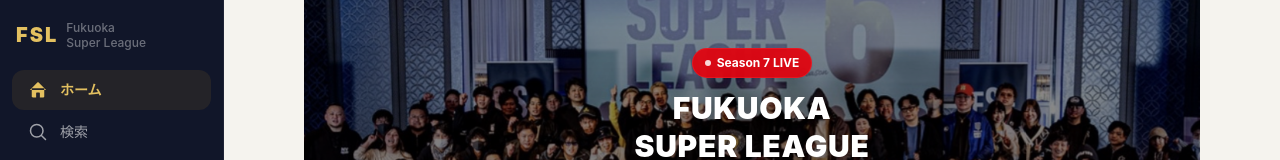
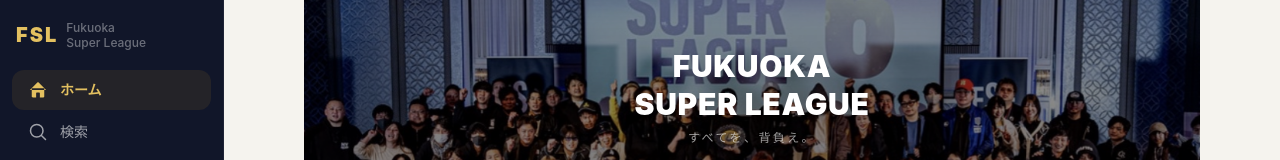
Before and after one commit to MomozakiRyoya/fsl, a Next.js app: page / in a window 1280 px wide. Shown: the top 160 px of the page. Built offline with nearby package versions, Linux system fonts and the light colour scheme; no server answers; the database is empty.

Commit message:
fix: hide Season 7 LIVE badge from home hero

```diff
--- a/src/app/page.tsx
+++ b/src/app/page.tsx
@@ -77,11 +77,6 @@
 
         {/* コンテンツ */}
         <div className="relative px-6 pt-12 pb-6 text-center text-white">
-          {/* Season 1 LIVE バッジ */}
-          <div className="inline-flex items-center gap-1.5 bg-red-600/90 backdrop-blur-md px-3 py-1.5 rounded-full text-xs font-bold mb-3 border border-red-500/40">
-            <span className="w-1.5 h-1.5 rounded-full bg-white animate-pulse inline-block" />
-            Season 7 LIVE
-          </div>
           <h1 className="text-3xl font-black tracking-wide mb-0.5 drop-shadow-lg">
             FUKUOKA
           </h1>
```
